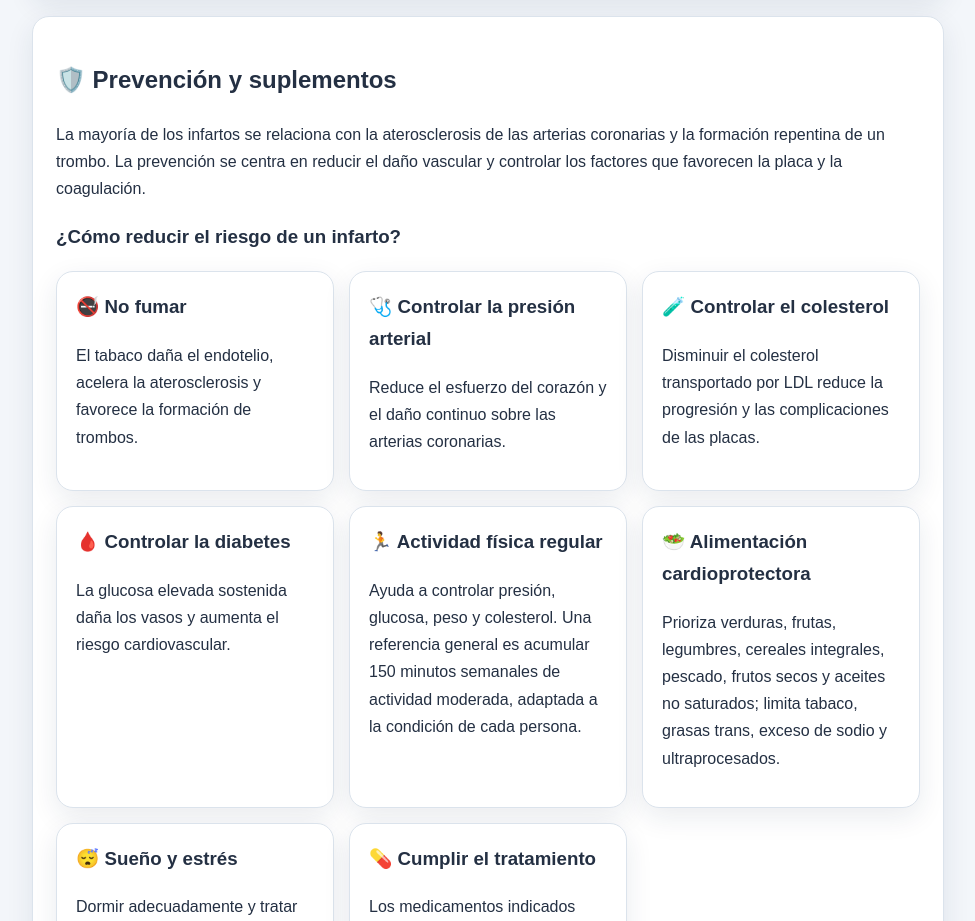
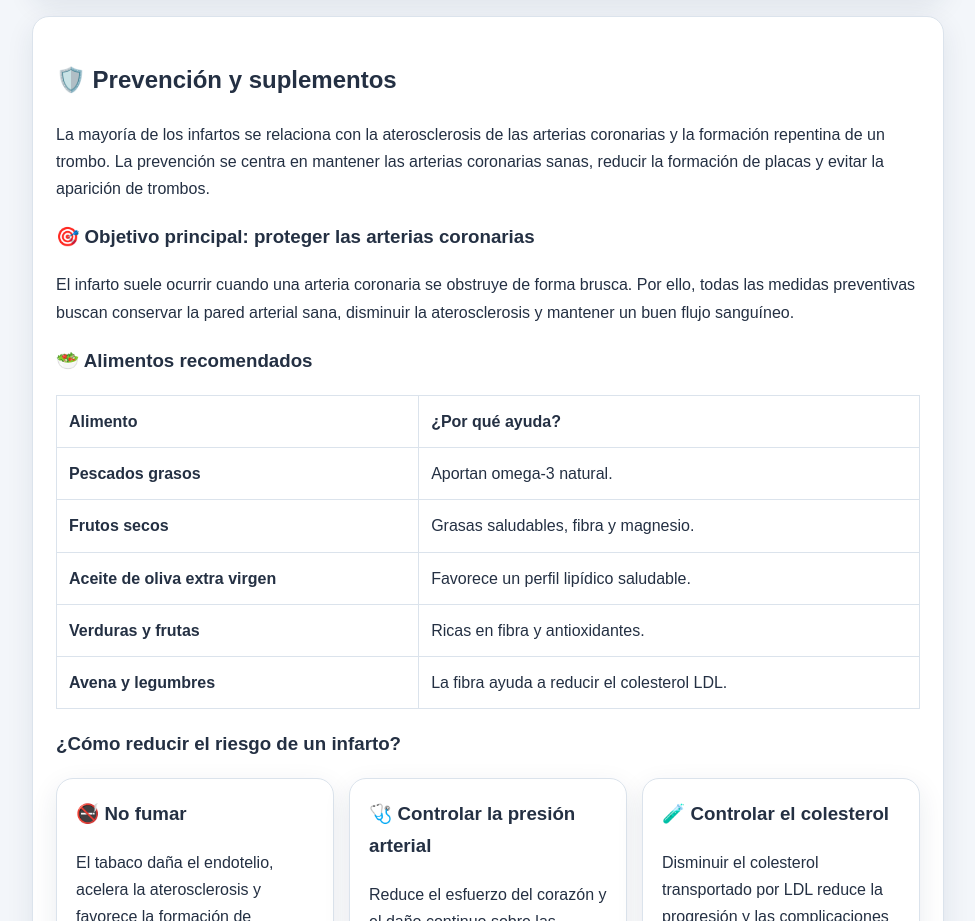
Before and after one commit to chinchoncarrasco-cpu/Anatomia, a plain HTML site: page infarto-agudo-miocardio.html in a window 1280 px wide. Shown: the part 4012-4933 px from the top of the page, without its empty margins (302-1277 px from the left). Drawn offline with Linux system fonts and the light colour scheme.

Commit message:
Add files via upload

```diff
--- a/infarto-agudo-miocardio.html
+++ b/infarto-agudo-miocardio.html
@@ -148,7 +148,22 @@
 
 <section id="prevencion-suplementos">
 <h2>🛡️ Prevención y suplementos</h2>
-<p>La mayoría de los infartos se relaciona con la aterosclerosis de las arterias coronarias y la formación repentina de un trombo. La prevención se centra en reducir el daño vascular y controlar los factores que favorecen la placa y la coagulación.</p>
+<p>La mayoría de los infartos se relaciona con la aterosclerosis de las arterias coronarias y la formación repentina de un trombo. La prevención se centra en mantener las arterias coronarias sanas, reducir la formación de placas y evitar la aparición de trombos.</p>
+
+<h3>🎯 Objetivo principal: proteger las arterias coronarias</h3>
+<p>El infarto suele ocurrir cuando una arteria coronaria se obstruye de forma brusca. Por ello, todas las medidas preventivas buscan conservar la pared arterial sana, disminuir la aterosclerosis y mantener un buen flujo sanguíneo.</p>
+
+<h3>🥗 Alimentos recomendados</h3>
+<div style="overflow-x:auto">
+<table style="width:100%;border-collapse:collapse;min-width:720px">
+<thead><tr><th style="padding:12px;border:1px solid var(--border);text-align:left">Alimento</th><th style="padding:12px;border:1px solid var(--border);text-align:left">¿Por qué ayuda?</th></tr></thead>
+<tbody>
+<tr><td style="padding:12px;border:1px solid var(--border)"><strong>Pescados grasos</strong></td><td style="padding:12px;border:1px solid var(--border)">Aportan omega‑3 natural.</td></tr>
+<tr><td style="padding:12px;border:1px solid var(--border)"><strong>Frutos secos</strong></td><td style="padding:12px;border:1px solid var(--border)">Grasas saludables, fibra y magnesio.</td></tr>
+<tr><td style="padding:12px;border:1px solid var(--border)"><strong>Aceite de oliva extra virgen</strong></td><td style="padding:12px;border:1px solid var(--border)">Favorece un perfil lipídico saludable.</td></tr>
+<tr><td style="padding:12px;border:1px solid var(--border)"><strong>Verduras y frutas</strong></td><td style="padding:12px;border:1px solid var(--border)">Ricas en fibra y antioxidantes.</td></tr>
+<tr><td style="padding:12px;border:1px solid var(--border)"><strong>Avena y legumbres</strong></td><td style="padding:12px;border:1px solid var(--border)">La fibra ayuda a reducir el colesterol LDL.</td></tr>
+</tbody></table></div>
 
 <h3>¿Cómo reducir el riesgo de un infarto?</h3>
 <div class="grid">
```
